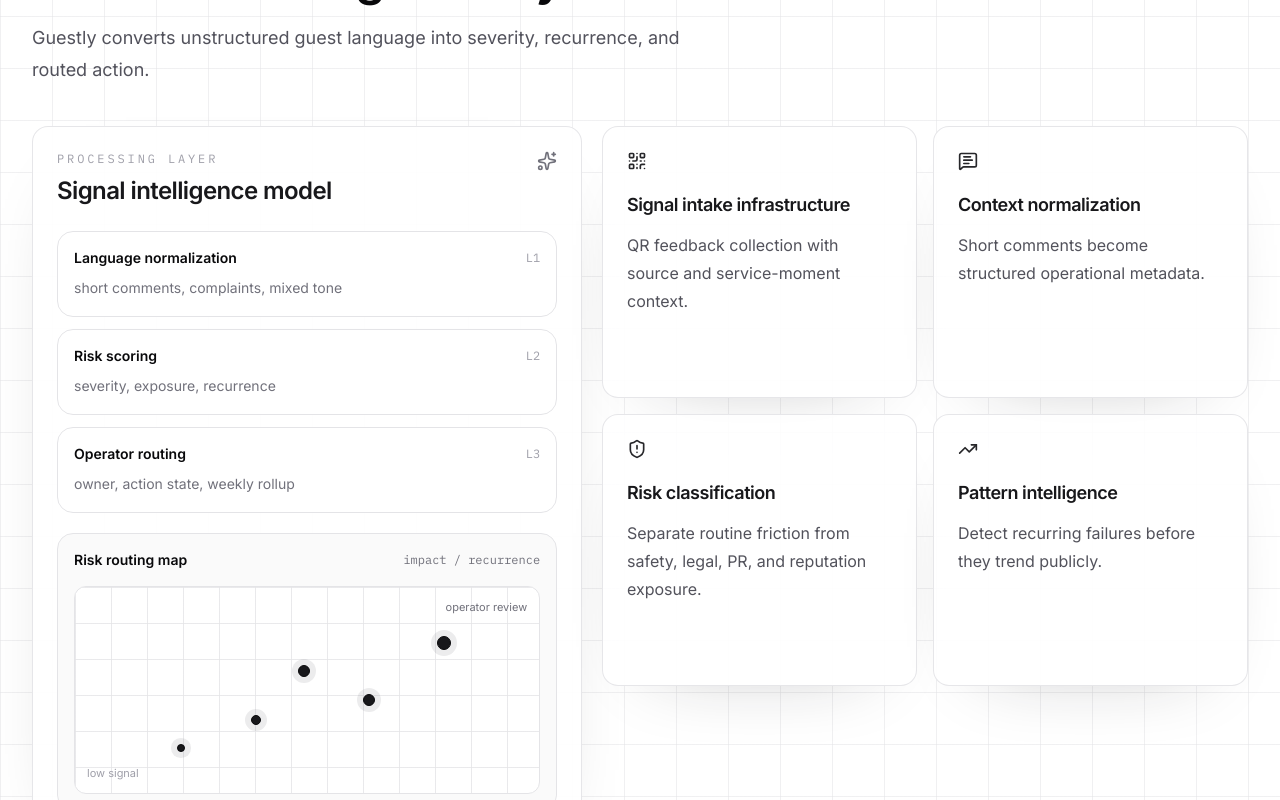
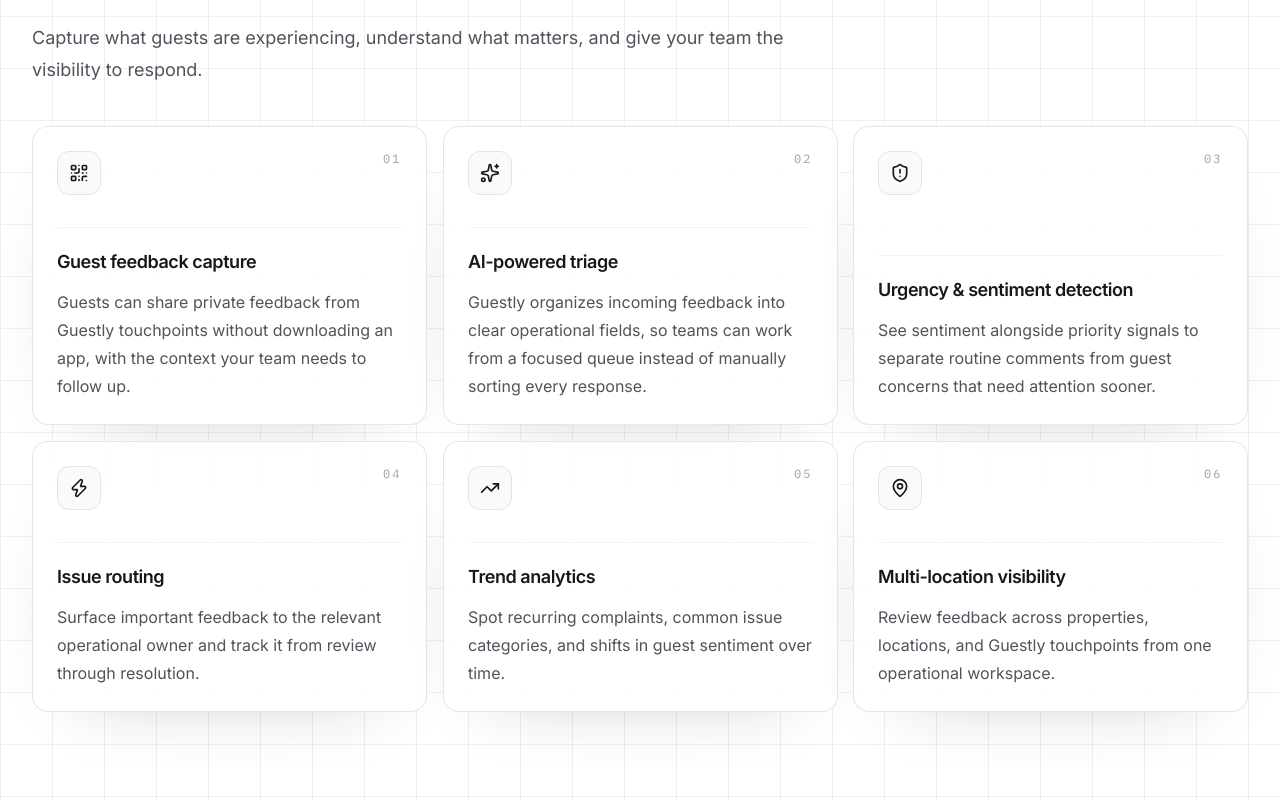
Before and after one commit to beragumruk/guestly, a React (Vite) app in the folder apps/landing/: page / in a window 1280 px wide. Shown: the part 1700-2500 px from the top of the page. Built offline with nearby package versions, Linux system fonts and the light colour scheme; no server answers.

Commit message:
site update

```diff
--- a/apps/landing/src/App.jsx
+++ b/apps/landing/src/App.jsx
@@ -4,8 +4,8 @@
   ArrowRight,
   Check,
   Flag,
+  MapPin,
   Menu,
-  MessageSquareText,
   QrCode,
   ScanLine,
   ShieldAlert,
@@ -66,39 +66,35 @@
 
 const features = [
   {
-    title: 'Signal intake infrastructure',
-    text: 'QR feedback collection with source and service-moment context.',
+    title: 'Guest feedback capture',
+    text: 'Guests can share private feedback from Guestly touchpoints without downloading an app, with the context your team needs to follow up.',
     icon: QrCode,
   },
   {
-    title: 'Context normalization',
-    text: 'Short comments become structured operational metadata.',
-    icon: MessageSquareText,
+    title: 'AI-powered triage',
+    text: 'Guestly organizes incoming feedback into clear operational fields, so teams can work from a focused queue instead of manually sorting every response.',
+    icon: Sparkles,
   },
   {
-    title: 'Risk classification',
-    text: 'Separate routine friction from safety, legal, PR, and reputation exposure.',
+    title: 'Urgency & sentiment detection',
+    text: 'See sentiment alongside priority signals to separate routine comments from guest concerns that need attention sooner.',
     icon: ShieldAlert,
   },
   {
-    title: 'Pattern intelligence',
-    text: 'Detect recurring failures before they trend publicly.',
+    title: 'Issue routing',
+    text: 'Surface important feedback to the relevant operational owner and track it from review through resolution.',
+    icon: Zap,
+  },
+  {
+    title: 'Trend analytics',
+    text: 'Spot recurring complaints, common issue categories, and shifts in guest sentiment over time.',
     icon: TrendingUp,
   },
-];
-
-const intelligenceLayers = [
-  { label: 'Language normalization', value: 'short comments, complaints, mixed tone' },
-  { label: 'Risk scoring', value: 'severity, exposure, recurrence' },
-  { label: 'Operator routing', value: 'owner, action state, weekly rollup' },
-];
-
-const riskDots = [
-  { label: 'Allergen', x: 78, y: 24, size: 'h-3.5 w-3.5' },
-  { label: 'Noise', x: 48, y: 38, size: 'h-3 w-3' },
-  { label: 'Queue', x: 38, y: 62, size: 'h-2.5 w-2.5' },
-  { label: 'Cleanliness', x: 62, y: 52, size: 'h-3 w-3' },
-  { label: 'Staff praise', x: 22, y: 76, size: 'h-2 w-2' },
+  {
+    title: 'Multi-location visibility',
+    text: 'Review feedback across properties, locations, and Guestly touchpoints from one operational workspace.',
+    icon: MapPin,
+  },
 ];
 
 const dashboardMetrics = [
@@ -715,72 +711,31 @@
     <section className="section-padding">
       <div className="mx-auto max-w-7xl px-5 sm:px-6 lg:px-8">
         <SectionHeading
-          eyebrow="Feedback intelligence"
-          title="More than summaries. A feedback intelligence layer."
-          text="Guestly converts unstructured guest language into severity, recurrence, and routed action."
+          eyebrow="Platform capabilities"
+          title="Everything you need to turn feedback into action."
+          text="Capture what guests are experiencing, understand what matters, and give your team the visibility to respond."
         />
-        <div className="mt-10 grid gap-5 lg:grid-cols-[0.92fr_1.08fr] lg:items-start">
-          <Reveal>
-            <IntelligenceVisual />
-          </Reveal>
-          <div className="grid items-stretch gap-4 md:grid-cols-2">
-            {features.map(({ title, text, icon: Icon }, index) => (
-              <Reveal key={title} delay={(index % 2) * 70} className="h-full">
-                <GlassCard className="flex h-full min-h-[17rem] flex-col p-6 transition duration-300 hover:-translate-y-1 hover:border-zinc-300 hover:bg-white">
-                  <Icon className="h-5 w-5 text-zinc-800" />
+        <div className="mt-10 grid items-stretch gap-4 md:grid-cols-2 xl:grid-cols-3">
+          {features.map(({ title, text, icon: Icon }, index) => (
+            <Reveal key={title} delay={(index % 3) * 60} className="h-full">
+              <GlassCard className="group flex h-full min-h-[15.5rem] flex-col p-6 transition duration-300 hover:-translate-y-1 hover:border-zinc-300 hover:bg-white">
+                <div className="flex items-start justify-between gap-4">
+                  <span className="grid h-11 w-11 place-items-center rounded-xl border border-zinc-200 bg-zinc-50 text-zinc-900 transition duration-300 group-hover:bg-zinc-100">
+                    <Icon className="h-5 w-5" />
+                  </span>
+                  <span className="font-mono text-xs tracking-[0.18em] text-zinc-400">0{index + 1}</span>
+                </div>
+                <div className="mt-auto pt-8">
+                  <div className="h-px w-full bg-zinc-100" />
                   <h3 className="mt-5 text-lg font-semibold tracking-tight text-white">{title}</h3>
                   <p className="mt-3 leading-7 text-slate-400">{text}</p>
-                </GlassCard>
-              </Reveal>
-            ))}
-          </div>
+                </div>
+              </GlassCard>
+            </Reveal>
+          ))}
         </div>
       </div>
     </section>
-  );
-}
-
-function IntelligenceVisual() {
-  return (
-    <GlassCard className="overflow-hidden p-5 sm:p-6 lg:sticky lg:top-28">
-      <div className="flex items-start justify-between gap-4">
-        <div>
-          <p className="font-mono text-xs uppercase tracking-[0.24em] text-zinc-400">Processing layer</p>
-          <h3 className="mt-2 text-2xl font-semibold tracking-tight text-white">Signal intelligence model</h3>
-        </div>
-        <Sparkles className="h-5 w-5 text-zinc-500" />
-      </div>
-      <div className="mt-6 space-y-3">
-        {intelligenceLayers.map((layer, index) => (
-          <div key={layer.label} className="rounded-2xl border border-zinc-200 bg-white/92 p-4">
-            <div className="flex items-center justify-between gap-3">
-              <p className="text-sm font-semibold text-zinc-950">{layer.label}</p>
-              <span className="font-mono text-xs text-zinc-400">L{index + 1}</span>
-            </div>
-            <p className="mt-2 text-sm leading-6 text-zinc-500">{layer.value}</p>
-          </div>
-        ))}
-      </div>
-      <div className="mt-5 rounded-2xl border border-zinc-200 bg-zinc-50 p-4">
-        <div className="flex items-center justify-between">
-          <p className="text-sm font-semibold text-zinc-950">Risk routing map</p>
-          <p className="font-mono text-xs text-zinc-500">impact / recurrence</p>
-        </div>
-        <div className="relative mt-4 h-52 overflow-hidden rounded-xl border border-zinc-200 bg-white">
-          <div className="absolute inset-0 bg-[linear-gradient(rgba(228,228,231,0.8)_1px,transparent_1px),linear-gradient(90deg,rgba(228,228,231,0.8)_1px,transparent_1px)] bg-[size:36px_36px]" />
-          <div className="absolute bottom-3 left-3 text-[11px] text-zinc-400">low signal</div>
-          <div className="absolute right-3 top-3 text-[11px] text-zinc-500">operator review</div>
-          {riskDots.map((dot) => (
-            <div
-              key={dot.label}
-              className={`absolute rounded-full border border-zinc-950 bg-zinc-950 shadow-[0_0_0_6px_rgba(24,24,27,0.08)] ${dot.size}`}
-              style={{ left: `${dot.x}%`, top: `${dot.y}%` }}
-              title={dot.label}
-            />
-          ))}
-        </div>
-      </div>
-    </GlassCard>
   );
 }
 
```
